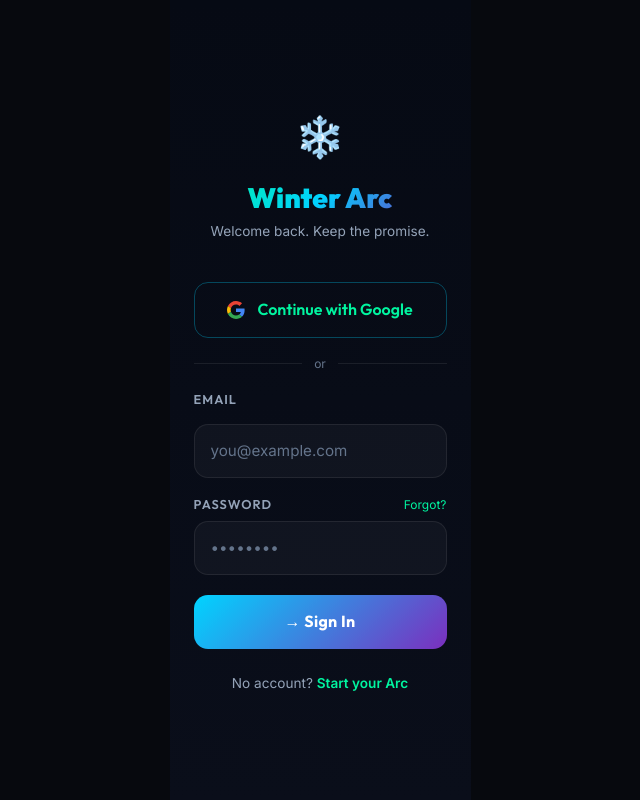
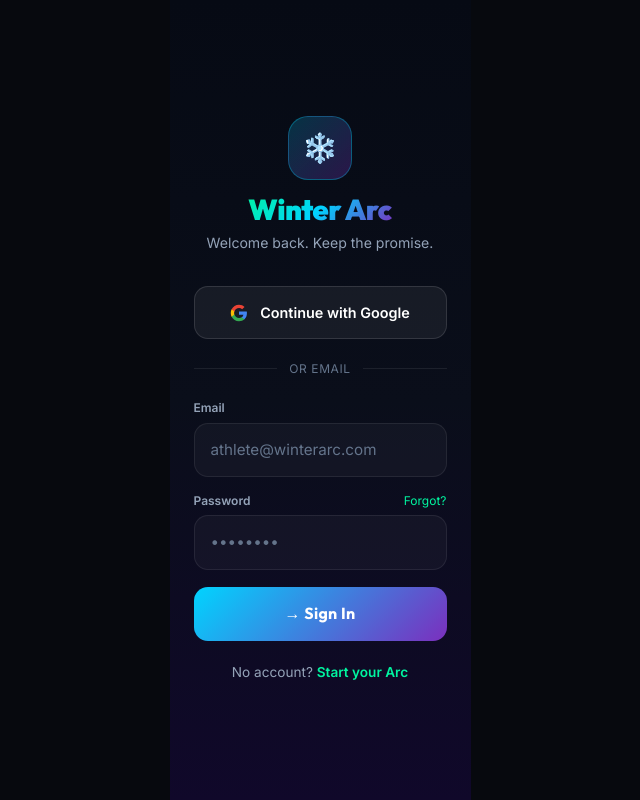
Before and after one commit to prashant13-bh/AI-Fitness-Trainer, a Next.js app: page /login in a window 1280 px wide. Shown: the whole page, without its empty margins (320-960 px from the left). Built offline with nearby package versions, Linux system fonts and the light colour scheme; no server answers.

Commit message:
fix(auth): wrap useSearchParams in Suspense boundary for Next.js static prerendering on Vercel

```diff
--- a/src/app/login/page.tsx
+++ b/src/app/login/page.tsx
@@ -1,11 +1,11 @@
 'use client';
 
-import { useState } from 'react';
+import { useState, Suspense } from 'react';
 import { useRouter, useSearchParams } from 'next/navigation';
 import Link from 'next/link';
 import { useAuth } from '@/contexts/AuthContext';
 
-export default function LoginPage() {
+function LoginForm() {
   const router = useRouter();
   const searchParams = useSearchParams();
   const { login, loginWithGoogle } = useAuth();
@@ -45,87 +45,112 @@
   };
 
   return (
-    <div style={{ minHeight: '100dvh', background: 'linear-gradient(180deg, #060A14 0%, #0A0E1A 100%)', display: 'flex', alignItems: 'center', justifyContent: 'center' }}>
-      <div style={{ width: '100%', maxWidth: '400px', padding: '1.5rem' }}>
-
-        {/* Logo */}
-        <div style={{ textAlign: 'center', marginBottom: '2.5rem' }} className="animate-fadeInUp">
-          <div style={{ fontSize: '2.5rem', marginBottom: '0.75rem' }}>❄️</div>
-          <h1 className="font-display gradient-text" style={{ fontSize: '1.75rem', fontWeight: 900 }}>
-            Winter Arc
+    <div style={{
+      minHeight: '100dvh',
+      display: 'flex',
+      alignItems: 'center',
+      justifyContent: 'center',
+      padding: '1.5rem',
+      background: 'linear-gradient(180deg, #060A14 0%, #0A0E1A 50%, #10082A 100%)',
+    }}>
+      <div style={{ width: '100%', maxWidth: '400px' }}>
+        {/* Brand */}
+        <div style={{ textAlign: 'center', marginBottom: '2rem' }}>
+          <div style={{
+            display: 'inline-flex', alignItems: 'center', justifyContent: 'center',
+            width: '64px', height: '64px', borderRadius: '20px',
+            background: 'linear-gradient(135deg, rgba(0,212,255,0.2), rgba(123,47,190,0.3))',
+            border: '1px solid rgba(0,212,255,0.3)',
+            fontSize: '1.8rem', marginBottom: '0.75rem',
+          }}>
+            ❄️
+          </div>
+          <h1 className="font-display" style={{ fontSize: '1.8rem', fontWeight: 900, letterSpacing: '-0.02em', margin: 0 }}>
+            <span className="gradient-text">Winter Arc</span>
           </h1>
-          <p style={{ color: 'var(--text-secondary)', fontSize: '0.85rem', marginTop: '0.35rem' }}>
+          <p style={{ color: 'var(--text-secondary)', fontSize: '0.88rem', marginTop: '0.35rem' }}>
             Welcome back. Keep the promise.
           </p>
         </div>
 
-        {/* Form */}
-        <form onSubmit={handleLogin} className="animate-fadeInUp delay-100" style={{ display: 'flex', flexDirection: 'column', gap: '1rem' }}>
-
-          {/* Google */}
+        {/* Google Sign In */}
         <button
-            type="button"
           onClick={handleGoogle}
           disabled={gLoading}
-            className="btn-secondary"
-            style={{ gap: '0.75rem', opacity: gLoading ? 0.7 : 1 }}
+          style={{
+            width: '100%',
+            padding: '0.85rem',
+            borderRadius: '14px',
+            background: 'rgba(255,255,255,0.06)',
+            border: '1px solid rgba(255,255,255,0.12)',
+            color: 'white',
+            fontWeight: 600,
+            fontSize: '0.9rem',
+            cursor: 'pointer',
+            display: 'flex',
+            alignItems: 'center',
+            justifyContent: 'center',
+            gap: '0.75rem',
+            marginBottom: '1.25rem',
+            transition: 'background 0.2s ease',
+          }}
         >
-            {gLoading ? '⏳ Signing in...' : (
-              <>
-                <svg width="18" height="18" viewBox="0 0 48 48">
-                  <path fill="#EA4335" d="M24 9.5c3.54 0 6.71 1.22 9.21 3.6l6.85-6.85C35.9 2.38 30.47 0 24 0 14.62 0 6.51 5.38 2.56 13.22l7.98 6.19C12.43 13.72 17.74 9.5 24 9.5z"/>
-                  <path fill="#4285F4" d="M46.98 24.55c0-1.57-.15-3.09-.38-4.55H24v9.02h12.94c-.58 2.96-2.26 5.48-4.78 7.18l7.73 6c4.51-4.18 7.09-10.36 7.09-17.65z"/>
-                  <path fill="#FBBC05" d="M10.53 28.59c-.48-1.45-.76-2.99-.76-4.59s.27-3.14.76-4.59l-7.98-6.19C.92 16.46 0 20.12 0 24c0 3.88.92 7.54 2.56 10.78l7.97-6.19z"/>
-                  <path fill="#34A853" d="M24 48c6.48 0 11.93-2.13 15.89-5.81l-7.73-6c-2.15 1.45-4.92 2.3-8.16 2.3-6.26 0-11.57-4.22-13.47-9.91l-7.98 6.19C6.51 42.62 14.62 48 24 48z"/>
+          <svg width="18" height="18" viewBox="0 0 24 24">
+            <path fill="#4285F4" d="M22.56 12.25c0-.78-.07-1.53-.2-2.25H12v4.26h5.92c-.26 1.37-1.04 2.53-2.21 3.31v2.77h3.57c2.08-1.92 3.28-4.74 3.28-8.09z"/>
+            <path fill="#34A853" d="M12 23c2.97 0 5.46-.98 7.28-2.66l-3.57-2.77c-.98.66-2.23 1.06-3.71 1.06-2.86 0-5.29-1.93-6.16-4.53H2.18v2.84C3.99 20.53 7.7 23 12 23z"/>
+            <path fill="#FBBC05" d="M5.84 14.09c-.22-.66-.35-1.36-.35-2.09s.13-1.43.35-2.09V7.06H2.18C1.43 8.55 1 10.22 1 12s.43 3.45 1.18 4.94l2.85-2.22.81-.63z"/>
+            <path fill="#EA4335" d="M12 5.38c1.62 0 3.06.56 4.21 1.64l3.15-3.15C17.45 2.09 14.97 1 12 1 7.7 1 3.99 3.47 2.18 7.06l3.66 2.84c.87-2.6 3.3-4.52 6.16-4.52z"/>
           </svg>
-                Continue with Google
-              </>
-            )}
+          {gLoading ? 'Connecting...' : 'Continue with Google'}
         </button>
 
-          <div style={{ display: 'flex', alignItems: 'center', gap: '0.75rem' }}>
+        <div style={{ display: 'flex', alignItems: 'center', gap: '0.75rem', marginBottom: '1.25rem' }}>
           <div style={{ flex: 1, height: '1px', background: 'rgba(255,255,255,0.08)' }} />
-            <span style={{ color: 'var(--text-muted)', fontSize: '0.75rem' }}>or</span>
+          <span style={{ fontSize: '0.75rem', color: 'var(--text-muted)', textTransform: 'uppercase', letterSpacing: '0.05em' }}>or email</span>
           <div style={{ flex: 1, height: '1px', background: 'rgba(255,255,255,0.08)' }} />
         </div>
 
-          {/* Email */}
+        {/* Email Form */}
+        <form onSubmit={handleLogin} style={{ display: 'flex', flexDirection: 'column', gap: '0.85rem' }}>
           <div>
-            <label className="input-label">Email</label>
+            <label style={{ fontSize: '0.75rem', fontWeight: 600, color: 'var(--text-secondary)', display: 'block', marginBottom: '0.35rem' }}>
+              Email
+            </label>
             <input
               type="email"
-              className="input-field"
-              placeholder="you@example.com"
+              required
               value={email}
               onChange={e => setEmail(e.target.value)}
-              required
-              autoComplete="email"
-              style={{ marginTop: '0.4rem' }}
+              placeholder="athlete@winterarc.com"
+              className="input-field"
             />
           </div>
 
-          {/* Password */}
           <div>
-            <div style={{ display: 'flex', justifyContent: 'space-between', alignItems: 'center', marginBottom: '0.4rem' }}>
-              <label className="input-label" style={{ margin: 0 }}>Password</label>
+            <div style={{ display: 'flex', justifyContent: 'space-between', marginBottom: '0.35rem' }}>
+              <label style={{ fontSize: '0.75rem', fontWeight: 600, color: 'var(--text-secondary)' }}>
+                Password
+              </label>
               <Link href="/forgot-password" style={{ fontSize: '0.75rem', color: 'var(--ice-blue)', textDecoration: 'none' }}>
                 Forgot?
               </Link>
             </div>
             <input
               type="password"
-              className="input-field"
-              placeholder="••••••••"
+              required
               value={password}
               onChange={e => setPassword(e.target.value)}
-              required
-              autoComplete="current-password"
+              placeholder="••••••••"
+              className="input-field"
             />
           </div>
 
-          {/* Error */}
           {error && (
-            <div style={{ padding: '0.75rem 1rem', background: 'rgba(239,68,68,0.1)', border: '1px solid rgba(239,68,68,0.25)', borderRadius: '12px', color: '#ef4444', fontSize: '0.85rem' }}>
+            <div style={{
+              background: 'rgba(255,59,48,0.1)', border: '1px solid rgba(255,59,48,0.3)',
+              borderRadius: '10px', padding: '0.65rem 0.85rem',
+              color: '#ff6b6b', fontSize: '0.82rem', lineHeight: 1.4,
+            }}>
               {error}
             </div>
           )}
@@ -151,3 +176,15 @@
     </div>
   );
 }
+
+export default function LoginPage() {
+  return (
+    <Suspense fallback={
+      <div style={{ minHeight: '100dvh', background: '#060A14', display: 'flex', alignItems: 'center', justifyContent: 'center' }}>
+        <div style={{ fontSize: '2rem' }}>❄️</div>
+      </div>
+    }>
+      <LoginForm />
+    </Suspense>
+  );
+}
```
Lines whose indentation alone changed are shown as unchanged.
